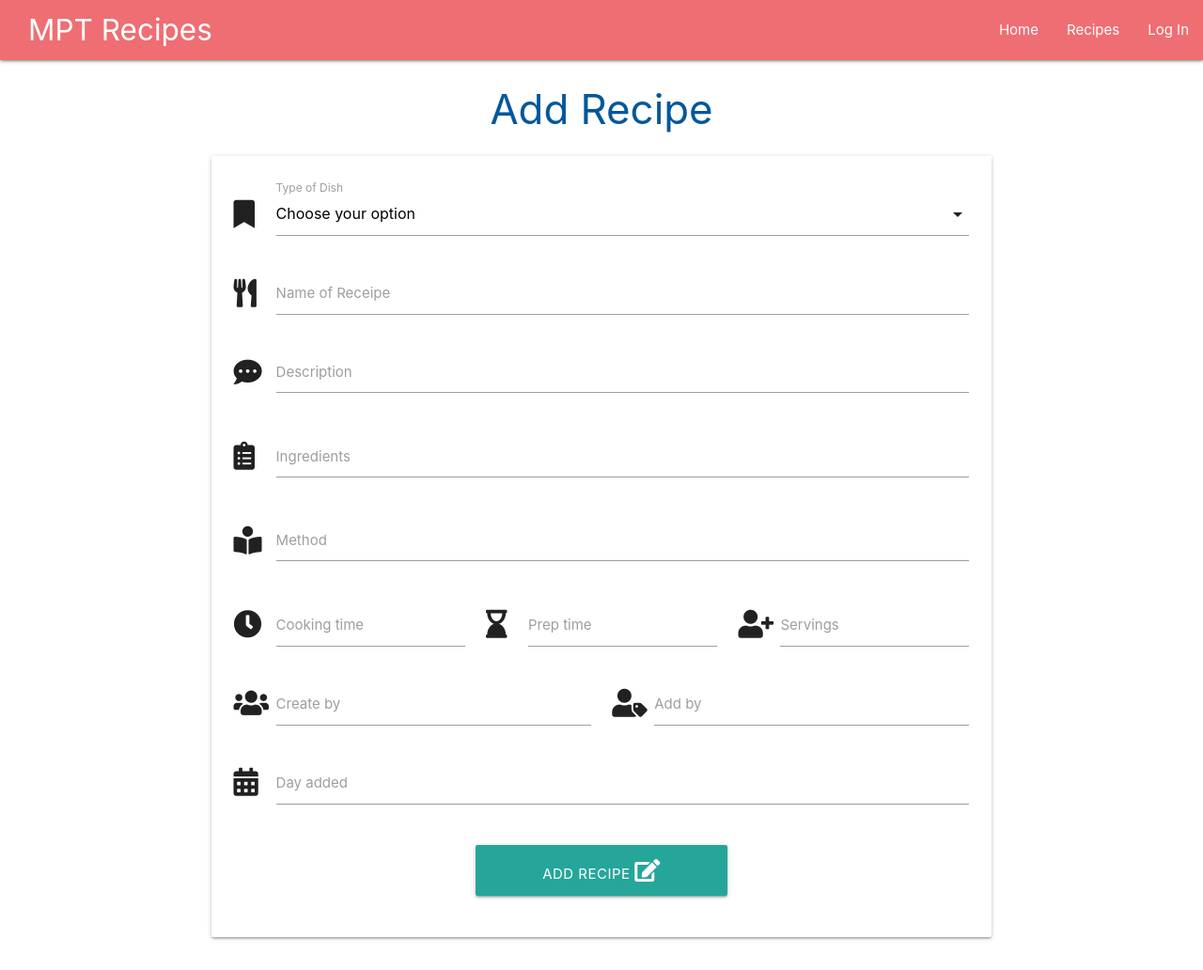
After one commit to Craigharrison79/MS3-Recipes, a Flask app: page /add_recipe in a window 1280 px wide. The commit adds this page. Shown: the whole page at 94% size. Run offline with Flask 2, Linux system fonts and the light colour scheme; some libraries are stand-ins or nearby versions.

Commit message:
Adding template for adding recipes

```diff
--- a/app.py
+++ b/app.py
@@ -111,6 +111,11 @@ def recipes():
                             page_title="Recipes")
 
 
+@app.route("/add_recipe")
+def add_recipe():
+    return render_template("add_recipe.html")
+
+
 @app.route("/delete_recipe")
 def delete_recipe():
     return render_template("delete_recipe.html")
--- a/static/js/script.js
+++ b/static/js/script.js
@@ -5,6 +5,7 @@ $(document).ready(function(){
     $('.datepicker').datepicker();
     $('.parallax').parallax();
     $('.collapsible').collapsible();
+    $('select').formSelect();
     $('.carousel.carousel-slider').carousel({
       fullWidth: true,
       indicators: true
--- /dev/null
+++ b/templates/add_recipe.html
@@ -0,0 +1,86 @@
+{%  extends  "base.html" %}
+
+{% block content %}
+
+    <h3 class="light-blue-text text-darken-4 center-align">Add Recipe</h3>
+    <div class="row">
+        <div class="col s10 m8 offset-m2">
+            <div class="card">
+                <div class="card-content">
+
+                        <div class="row">
+                            <div class="input-field col s12">
+                                <i class="fas fa-bookmark prefix"></i>
+                                <select>
+                                  <option value="" disabled selected>Choose your option</option>
+                                  <option value="1">Breakfast</option>
+                                  <option value="2">Main dish</option>
+                                  <option value="3">Dessert</option>
+                                  <option value="3">Snack</option>
+                                  <option value="3">Salad</option>
+                                </select>
+                                <label>Type of Dish</label>
+                              </div>
+                            <div class="input-field col s12">
+                                <i class="fas fa-utensils prefix"></i>
+                                <input id="recipe_name" type="text" class="validate">
+                                <label for="recipe_name">Name of Receipe</label>
+                            </div>
+                            <div class="input-field col s12">
+                                <i class="fas fa-comment-dots prefix"></i>
+                                <textarea id="description" text="text" class="materialize-textarea"></textarea>
+                                <label for="description">Description</label>
+                            </div>
+                            <div class="input-field col s12">
+                                <i class="fas fa-clipboard-list prefix"></i>
+                                <textarea id="ingredients" text="text" class="materialize-textarea"></textarea>
+                                <label for="ingredients">Ingredients</label>
+                            </div>
+                            <div class="input-field col s12">
+                                <i class="fas fa-book-reader prefix"></i>
+                                <textarea id="method" text="text" class="materialize-textarea"></textarea>
+                                <label for="method">Method</label>
+                            </div>
+                            <div class="input-field col s4">
+                                <i class="fas fa-clock prefix"></i>
+                                <input id="cooking_time" type="number" class="validate">
+                                <label for="cooking_time">Cooking time</label>
+                            </div>
+                            <div class="input-field col s4">
+                                <i class="fas fa-hourglass-end prefix"></i>
+                                <input id="prep_time" type="number" class="validate">
+                                <label for="prep_time">Prep time</label>
+                            </div>
+                            <div class="input-field col s4">
+                                <i class="fas fa-user-plus prefix"></i>
+                                <input id="servings" type="number" class="validate">
+                                <label for="servings">Servings</label>
+                            </div>
+                            <div class="input-field col s6">
+                                <i class="fas fa-users prefix"></i>
+                                <input id="create_by" type="text" class="validate">
+                                <label for="create_by">Create by</label>
+                            </div>
+                            <div class="input-field col s6">
+                                <i class="fas fa-user-tag prefix"></i>
+                                <input id="add_by" type="text" class="validate">
+                                <label for="add_by">Add by</label>
+                            </div>
+                            <div class="input-field col s12">
+                                <i class="fas fa-calendar-alt prefix"></i>
+                                <input id="day_added"type="text" class="datepicker">
+                                <label for="day_added">Day added</label>
+                            </div>
+                        </div>
+                        <div class="row">
+                            <button type="submit" class="col s4 offset-m4 btn-large text-shadow">
+                                Add Recipe <i class="fas fa-edit"></i>
+                            </button>
+                        </div>
+
+
+                    </div>
+
+
+
+{% endblock %}
--- a/templates/profile.html
+++ b/templates/profile.html
@@ -51,7 +51,7 @@
                             </div>
                             </div>
                             <div id="test1" class="col s12 center-align"><h5>Click the button to <span>ADD</span> a recipe to the database</h5>
-                                <a class="btn waves-effect white grey-text darken-text-2 left" href="{{ url_for('home') }}">button</a>
+                                <a class="btn waves-effect white grey-text darken-text-2 left" href="{{ url_for('add_recipe') }}">button</a>
                             </div>
                             <div id="test2" class="col s12 center-align"><h5>Click the button to <span>UPDATE</span> a recipe to the database</h5>
                                 <a class="btn waves-effect white grey-text darken-text-2 center-align" href="{{ url_for('home') }}">button</a>
```
